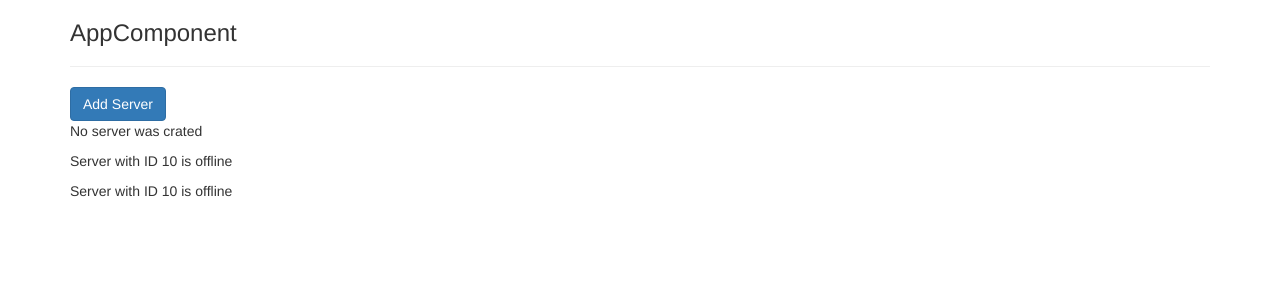
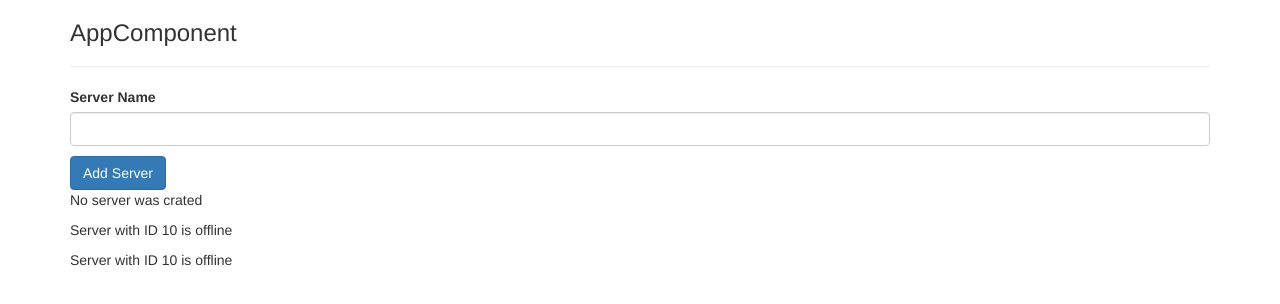
Before and after one commit to zateyev/udemy-angular, an Angular app: page / in a window 1280 px wide. Shown: the top 304 px of the page. Built offline with nearby package versions, Linux system fonts and the light colour scheme.

Commit message:
Passing and using data with event binding

```diff
--- a/src/app/servers/servers.component.html
+++ b/src/app/servers/servers.component.html
@@ -1,3 +1,6 @@
+<label>Server Name</label>
+<input type="text" class="form-control" (input)="onUpdateServerName($event)">
+<p>{{serverName}}</p>
 <button class="btn btn-primary" [disabled]="!allowNewServer" (click)="onCreateServer()">
   Add Server
 </button>
--- a/src/app/servers/servers.component.ts
+++ b/src/app/servers/servers.component.ts
@@ -8,6 +8,7 @@
 export class ServersComponent implements OnInit {
   allowNewServer = false;
   serverCreationStatus = 'No server was crated';
+  serverName = '';
 
   constructor() {
     setTimeout(() => {
@@ -22,4 +23,7 @@
     this.serverCreationStatus = 'Server was created';
   }
 
+  onUpdateServerName(event: Event) {
+    this.serverName = (event.target as HTMLInputElement).value;
+  }
 }
```
